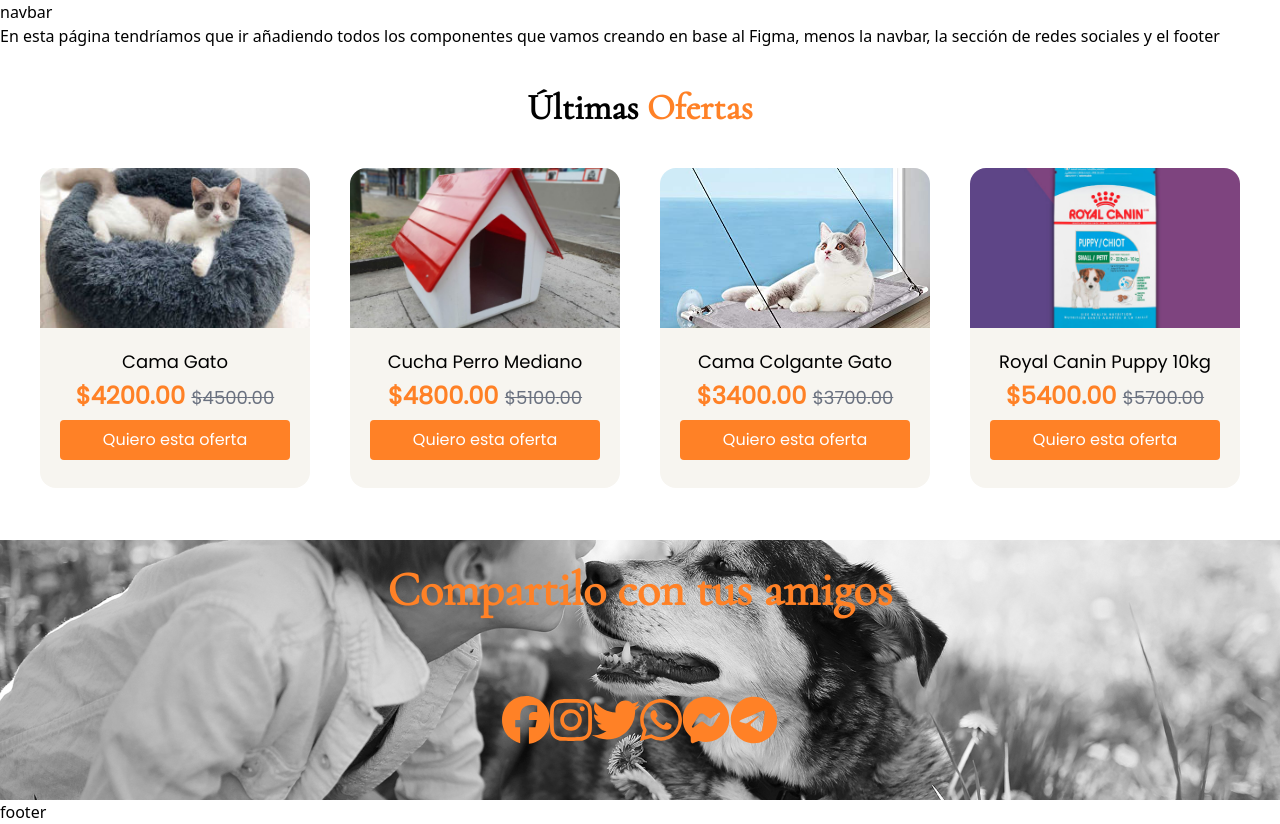
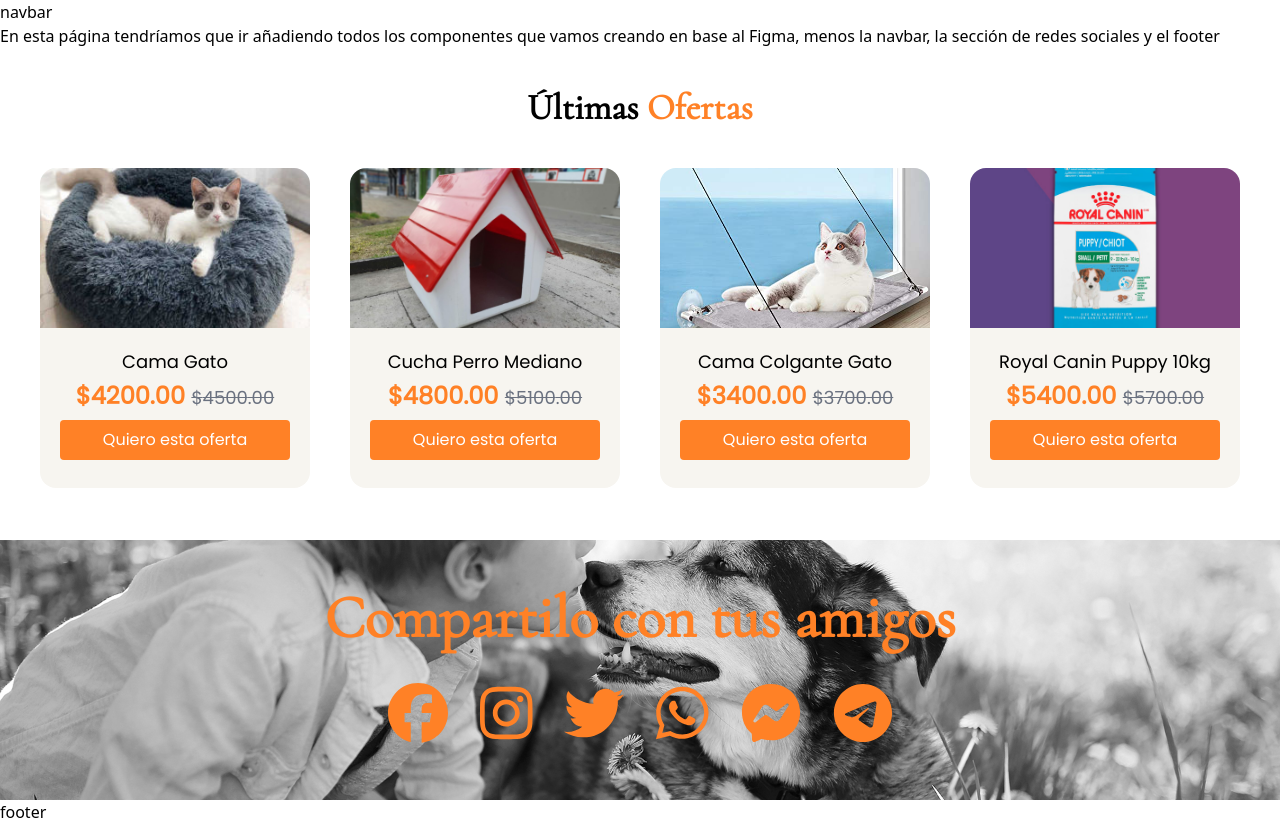
Before and after one commit to jdoors/WebProyect, a React (Create React App) app: page / in a window 1280 px wide. Built offline with nearby package versions, Linux system fonts and the light colour scheme; a web font is replaced by a local one.

Commit message:
margenes, tamaño y flex

```diff
--- a/src/components/RedesSociales/RedesSociales.js
+++ b/src/components/RedesSociales/RedesSociales.js
@@ -11,19 +11,21 @@ const SocialMedia = () => {
                 <img className="object-cover h-[260px] w-screen filter grayscale" src={RedesSociales} />
             </div>
 
-            <div className='font-cormorant text-5xl font-[1000] top-[10%] absolute text-[#FF8126] text-center'>
+            <div className='font-cormorant text-6xl font-[1000]  mt-12 absolute text-[#FF8126] text-center'>
                 <h1>
                     Compartilo con tus amigos
                 </h1>
             </div>
 
-            <div className="absolute top-[60%] text-5xl text-[#FF8126]">
-                <FontAwesomeIcon icon={faFacebook} />
-                <FontAwesomeIcon icon={faInstagram} />
-                <FontAwesomeIcon icon={faTwitter} />
-                <FontAwesomeIcon icon={faWhatsapp} />
-                <FontAwesomeIcon icon={faFacebookMessenger} />
-                <FontAwesomeIcon icon={faTelegram} />
+            <div className="absolute top-[55%] text-[#FF8126] flex flex-wrap justify-evenly">
+
+                <div><FontAwesomeIcon icon={faFacebook} className="mr-8 text-6xl" /></div>
+                <div><FontAwesomeIcon icon={faInstagram} className="mr-8 text-6xl" /></div>
+                <div><FontAwesomeIcon icon={faTwitter} className="mr-8 text-6xl" /></div>
+                <div><FontAwesomeIcon icon={faWhatsapp} className="mr-8 text-6xl" /></div>
+                <div><FontAwesomeIcon icon={faFacebookMessenger} className="mr-8 text-6xl" /></div>
+                <div><FontAwesomeIcon icon={faTelegram} className="text-6xl" /></div>
+
             </div>
 
 
```
